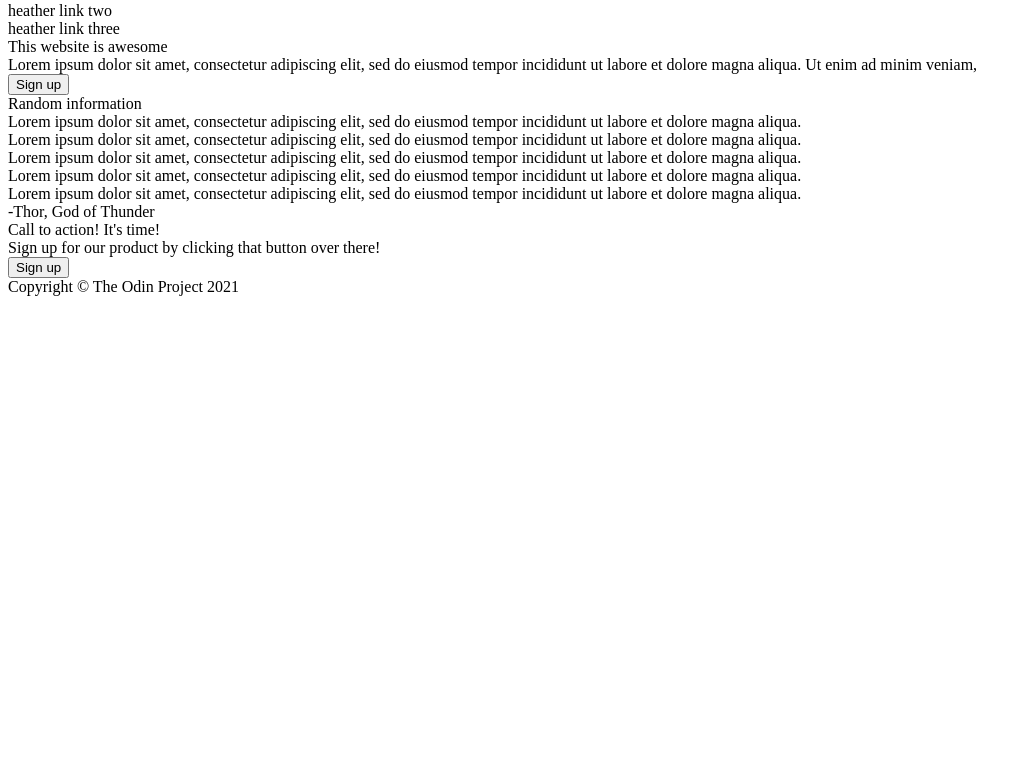
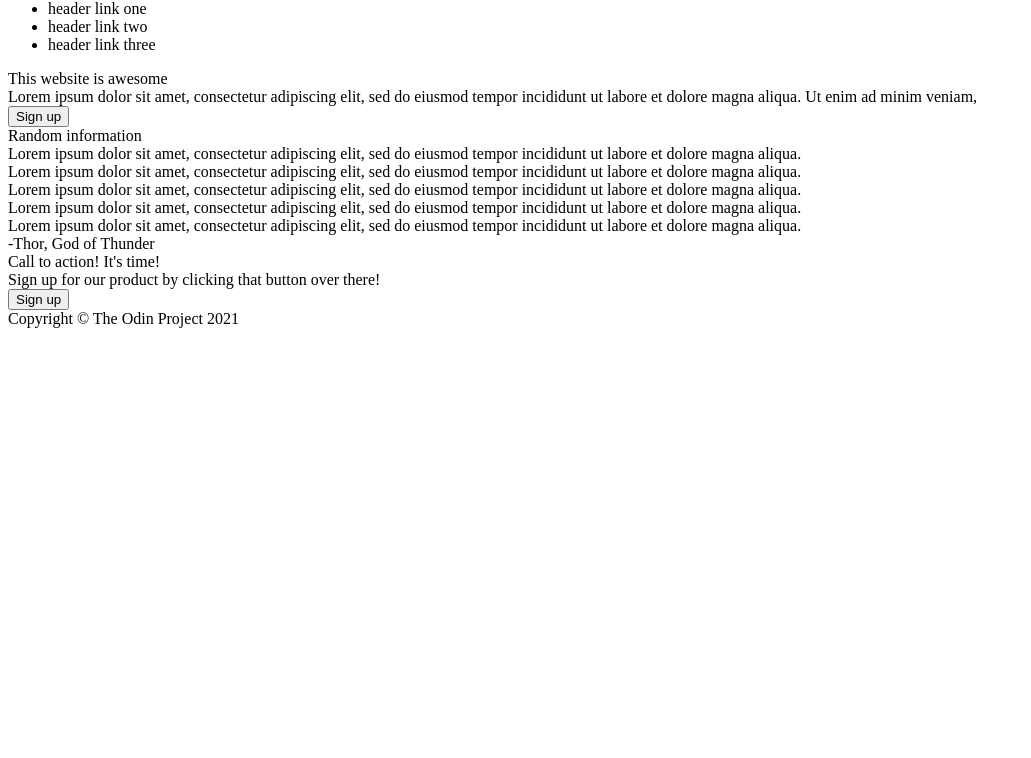
Before and after one commit to kraugl/Project-Landing-Page, a plain HTML site: page index.html in a window 1280 px wide. Shown: the part 42-800 px from the top of the page, without its empty margins (0-1031 px from the left). Drawn offline with Linux system fonts and the light colour scheme.

Commit message:
Change header link from <div> to <li>

```diff
--- a/index.html
+++ b/index.html
@@ -11,9 +11,11 @@
     <div class="header">
         <div class="logo">Header logo</div>
         <div class="links">
-            <div>heather link one</div>
-            <div>heather link two</div>
-            <div>heather link three</div>
+            <ul>
+                <li>header link one</li>
+                <li>header link two</li>
+                <li>header link three</li>
+            </ul>
         </div>
     </div>
 
--- a/styles.css
+++ b/styles.css
@@ -1,4 +1,8 @@
-.body {
+body {
     display: flex;
-    flex-direction: column;
+    flex-direction: column ;
 }
+
+.header {
+
+}
```
